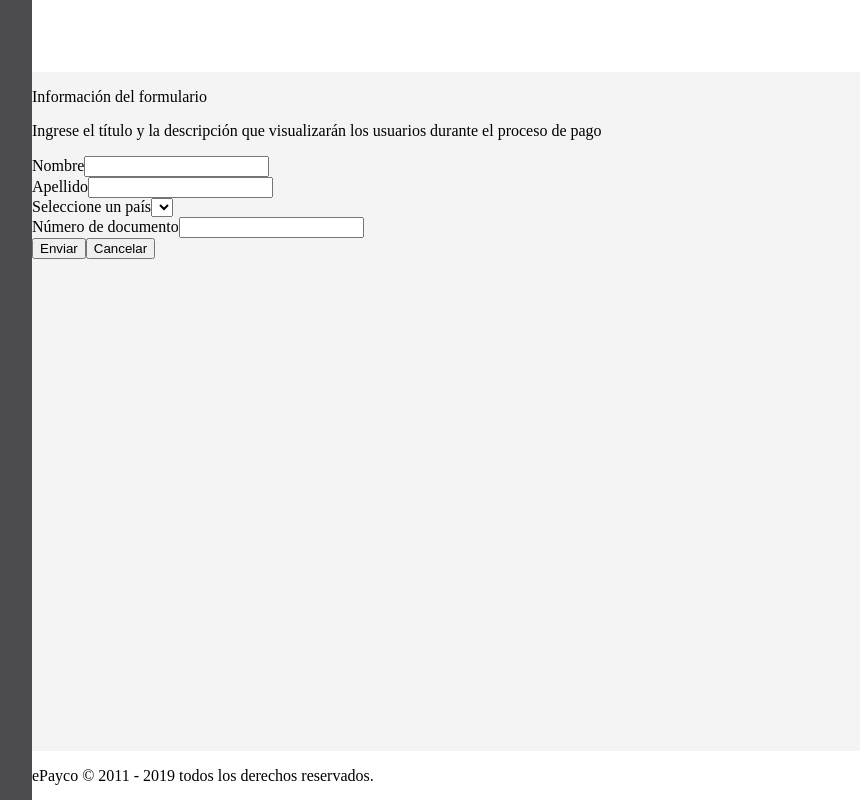
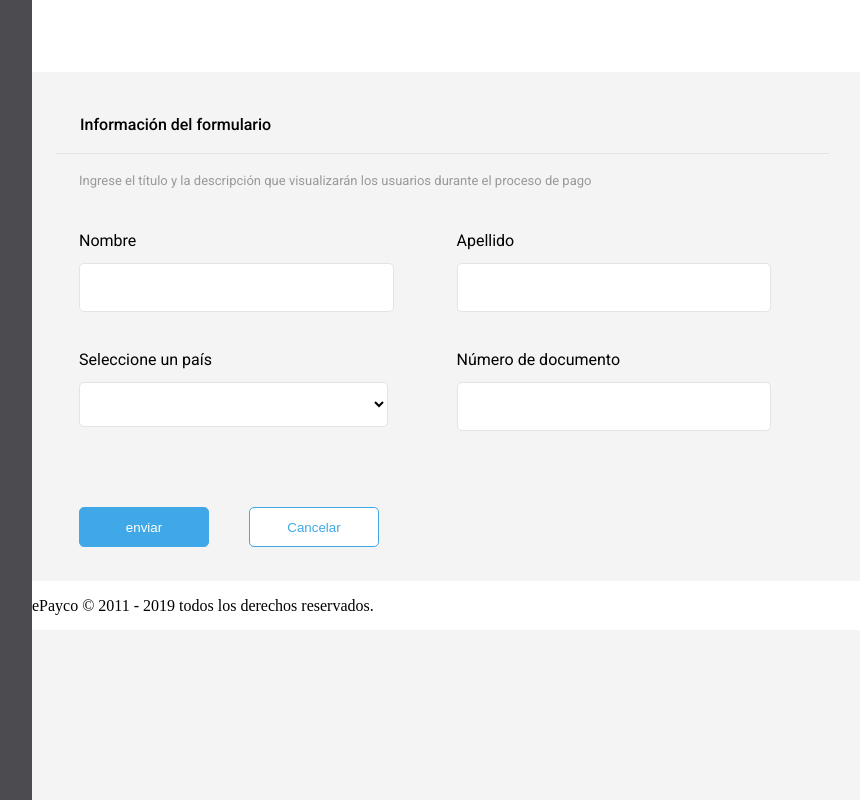
Before and after one commit to FlaviaCohen/ePayco, a React (Create React App) app in the folder epayco/: page / in a window 1280 px wide. Shown: the whole page, without its empty margins (208-1068 px from the left). Built offline with nearby package versions, Linux system fonts and the light colour scheme; no server answers.

Commit message:
Estilo formulario

```diff
--- a/epayco/src/containers/Home/Home.js
+++ b/epayco/src/containers/Home/Home.js
@@ -14,7 +14,7 @@ const Home = () => {
   return (
     <div className="home-container">
       <p className="title">Información del formulario</p>
-      <p>
+      <p className="subtitle">
         Ingrese el título y la descripción que visualizarán los usuarios durante
         el proceso de pago
       </p>
@@ -40,8 +40,8 @@ const Home = () => {
           </div>
         </div>
         <div className="btns">
-          <button>Enviar</button>
-          <button>Cancelar</button>
+          <button className="send-btn"><p>enviar</p></button>
+          <button className="cancel-btn"><p>Cancelar</p></button>
         </div>
       </form>
     </div>
--- a/epayco/src/sass/app.scss
+++ b/epayco/src/sass/app.scss
@@ -16,7 +16,7 @@ body{
     height: 100vh;
     width: 16%;
     min-width: 240px;
-    background: $gray3
+    background: $gray4;
 }
 
 .header-container{
@@ -37,7 +37,5 @@ body{
     width: 100%;
     height: 49px;
     background: $white;
-    position: absolute;
-    bottom: 0;
-    right: 0;
+
 }
--- a/epayco/src/sass/config.scss
+++ b/epayco/src/sass/config.scss
@@ -1,7 +1,8 @@
-$gray3: #4b4b50;
-$gray2: #E4E4E4;
+$gray4: #4b4b50;
+$gray3: #999999;
+$gray2: #e4e4e4;
 $gray1: #f4f4f5;
-$light-blue: #40A8E6;
+$light-blue: #40a8e6;
 $white: #ffffff;
 $black: #000000;
 
@@ -22,39 +23,77 @@ $black: #000000;
 }
 
 //estilos generales
-._section{
+._section {
   font-family: Segoe UI Bold;
   font-size: 15px;
 }
 
-._title{
+._title {
   font-family: Roboto;
   font-size: 16px;
   font-weight: 500;
 }
 
-._coment{
+._subtitle {
+  font-family: Roboto;
+  font-size: 13px;
+  font-weight: 400;
+}
+
+._label {
+  font-family: Roboto;
+  font-size: 16px;
+  font-weight: 400;
+}
+
+._coment {
   font-family: Roboto;
   font-size: 24px;
   font-weight: 400;
 }
 
-._blue-btn{
+._dark-btn {
   background: $light-blue;
-    height:40px;
+  height: 40px;
   border-radius: 5px;
   display: flex;
   align-items: center;
   justify-content: center;
-    p{
+  border: none;
+  width: 130px;
+  border: 1px solid $light-blue;
+  cursor: pointer;
+  outline: none;
+  p {
     margin: 0 auto;
     text-align: center;
+    color: $white;
   }
 }
 
-._input{
+._light-btn{
+    background: $white;
+  height: 40px;
+  border-radius: 5px;
+  display: flex;
+  align-items: center;
+  justify-content: center;
+  border: none;
+  width: 130px;
+  border: 1px solid $light-blue;
+  cursor: pointer;
+  outline: none;
+  p {
+    margin: 0 auto;
+    text-align: center;
+    color: $light-blue;
+  }
+}
+
+._input {
   background: white;
   height: 45px;
   border: 1px solid $gray2;
   border-radius: 5px;
+  outline: none;
 }
--- a/epayco/src/sass/home.scss
+++ b/epayco/src/sass/home.scss
@@ -0,0 +1,67 @@
+@import "./config.scss";
+
+.title{
+    @extend ._title;
+    width: 72%;
+    margin: 43px 24px 19px;
+    padding: 0 0 19px 24px;
+    border-bottom: 1px solid $gray2;
+    color: $black;
+}
+
+.subtitle{
+    @extend ._subtitle;
+    color: $gray3;
+    margin: 0 47px 43px;
+}
+
+.form{
+    width: 66%;
+    display: flex;
+    flex-wrap: wrap;
+    margin-left: 47px;
+
+    .row{
+        width: 100%;
+        display: flex;
+        justify-content: space-between;
+        .field-container{
+            display: flex;
+            flex-direction: column;
+            width: 45%;
+            label{
+                @extend ._label;
+                color: $black;
+                margin: 0 0 13px;
+            }
+
+            input{
+                @extend ._input;
+                width: 100%;
+                margin: 0 0 38px;
+            }
+
+            select{
+                @extend ._input;
+                outline: none;
+            }
+            select::-ms-expand {
+                display: none;
+            }
+        }
+    }
+
+    .btns{
+        display: flex;
+        .send-btn{
+            @extend ._dark-btn;
+            margin: 38px 40px 34px 0;
+        }
+        .cancel-btn{
+            @extend ._light-btn;
+            margin: 38px 0 34px;
+
+        }
+
+    }
+}
```
Lines whose indentation alone changed are shown as unchanged.
